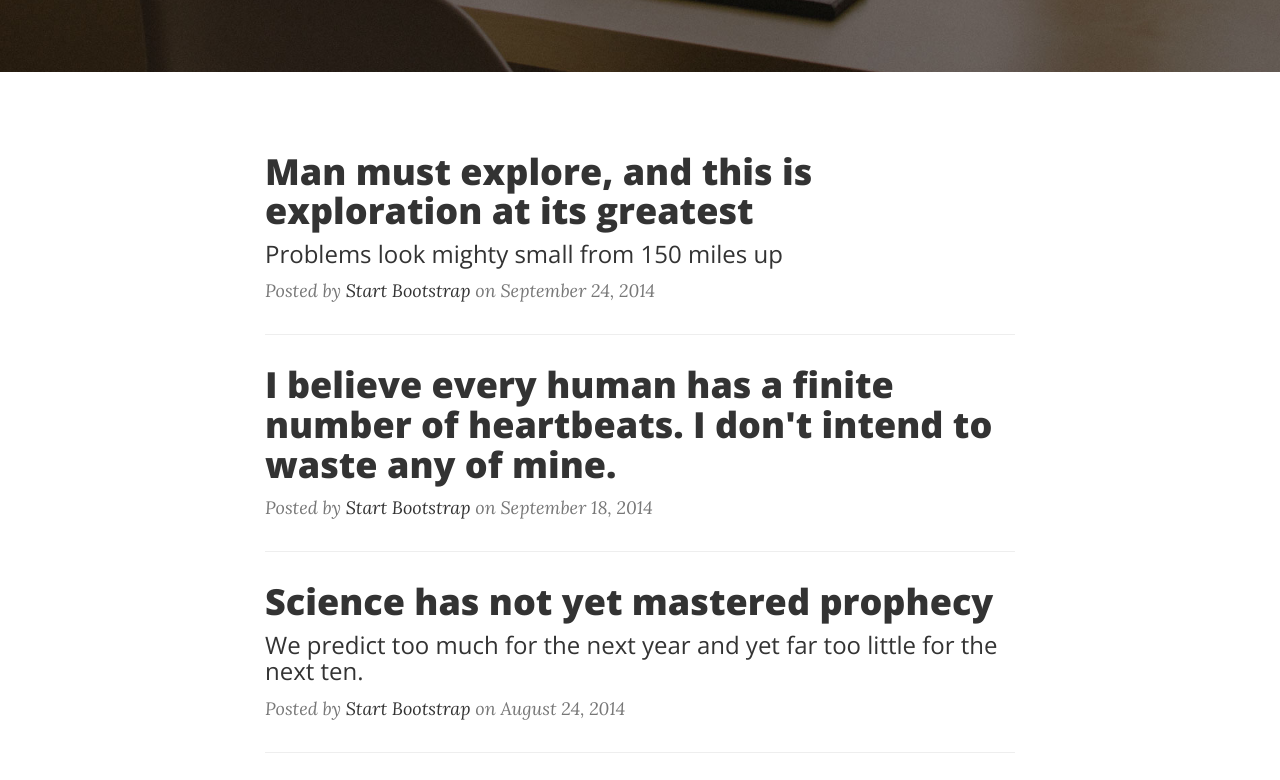
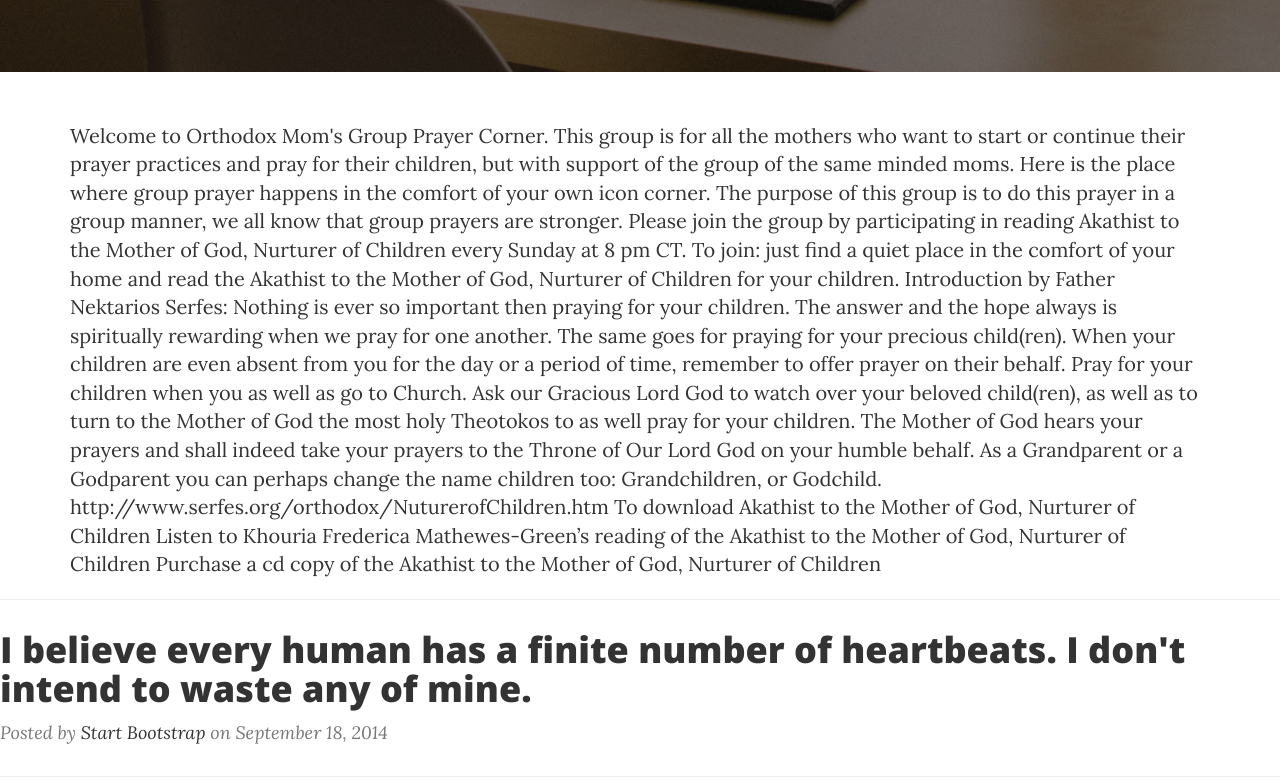
Before and after one commit to olenakey/akathist.github.io, a website: page index.html in a window 1280 px wide. Shown: the part 491-1271 px from the top of the page. Drawn offline with nearby package versions, Linux system fonts and the light colour scheme.

Commit message:
Update index.html

```diff
--- a/index.html
+++ b/index.html
@@ -6,8 +6,8 @@
     <meta charset="utf-8">
     <meta http-equiv="X-UA-Compatible" content="IE=edge">
     <meta name="viewport" content="width=device-width, initial-scale=1">
-    <meta name="description" content="">
-    <meta name="author" content="">
+    <meta name="description" content="Orthodox Mom's Group Prayer. This group is for all the mothers who want to start or continue their prayer practices and pray for their children.">
+    <meta name="author" content="Akathist.org">
 
     <title>Akathist.org | Orthodox Mom's Group Prayer</title>
 
@@ -85,18 +85,23 @@
 
     <!-- Main Content -->
     <div class="container">
-        <div class="row">
-            <div class="col-lg-8 col-lg-offset-2 col-md-10 col-md-offset-1">
-                <div class="post-preview">
-                    <a href="post.html">
-                        <h2 class="post-title">
-                            Man must explore, and this is exploration at its greatest
-                        </h2>
-                        <h3 class="post-subtitle">
-                            Problems look mighty small from 150 miles up
-                        </h3>
-                    </a>
-                    <p class="post-meta">Posted by <a href="#">Start Bootstrap</a> on September 24, 2014</p>
+        Welcome to Orthodox Mom's Group Prayer Corner. This group is for all the mothers who want to start or continue their prayer practices and pray for their children, but with support of the group of the same minded moms. Here is the place where group prayer happens in the comfort of your own icon corner.
+
+The purpose of this group is to do this prayer in a group manner, we all know that group prayers are stronger.
+
+Please join the group by participating in reading Akathist to the Mother of God, Nurturer of Children every Sunday at 8 pm CT.
+
+To join: just find a quiet place in the comfort of your home and read the Akathist to the Mother of God, Nurturer of Children for your children.
+
+Introduction by Father Nektarios Serfes:
+
+Nothing is ever so important then praying for your children. The answer and the hope always is spiritually rewarding when we pray for one another. The same goes for praying for your precious child(ren). When your children are even absent from you for the day or a period of time, remember to offer prayer on their behalf. Pray for your children when you as well as go to Church. Ask our Gracious Lord God to watch over your beloved child(ren), as well as to turn to the Mother of God the most holy Theotokos to as well pray for your children. The Mother of God hears your prayers and shall indeed take your prayers to the Throne of Our Lord God on your humble behalf. As a Grandparent or a Godparent you can perhaps change the name children too: Grandchildren, or Godchild. http://www.serfes.org/orthodox/NuturerofChildren.htm
+
+To download Akathist to the Mother of God, Nurturer of Children
+
+Listen to Khouria Frederica Mathewes-Green’s reading of the Akathist to the Mother of God, Nurturer of Children
+
+Purchase a cd copy of the Akathist to the Mother of God, Nurturer of Children
                 </div>
                 <hr>
                 <div class="post-preview">
```
